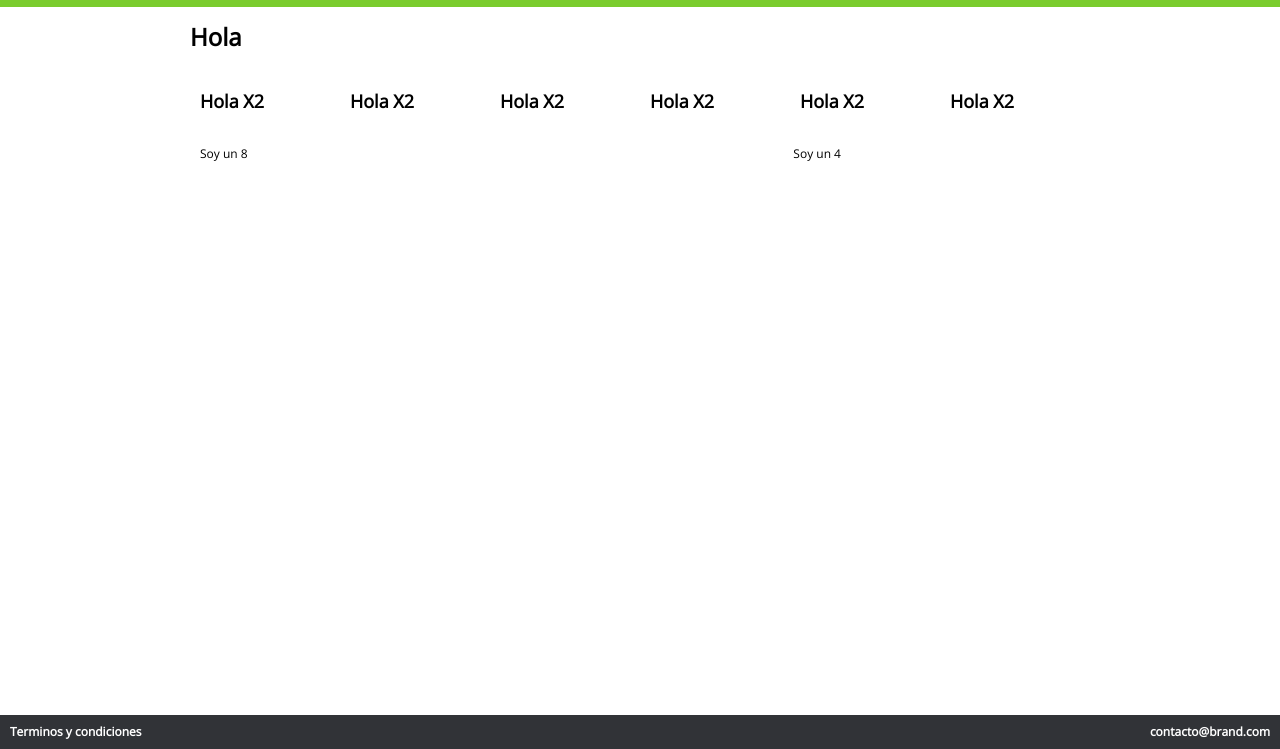
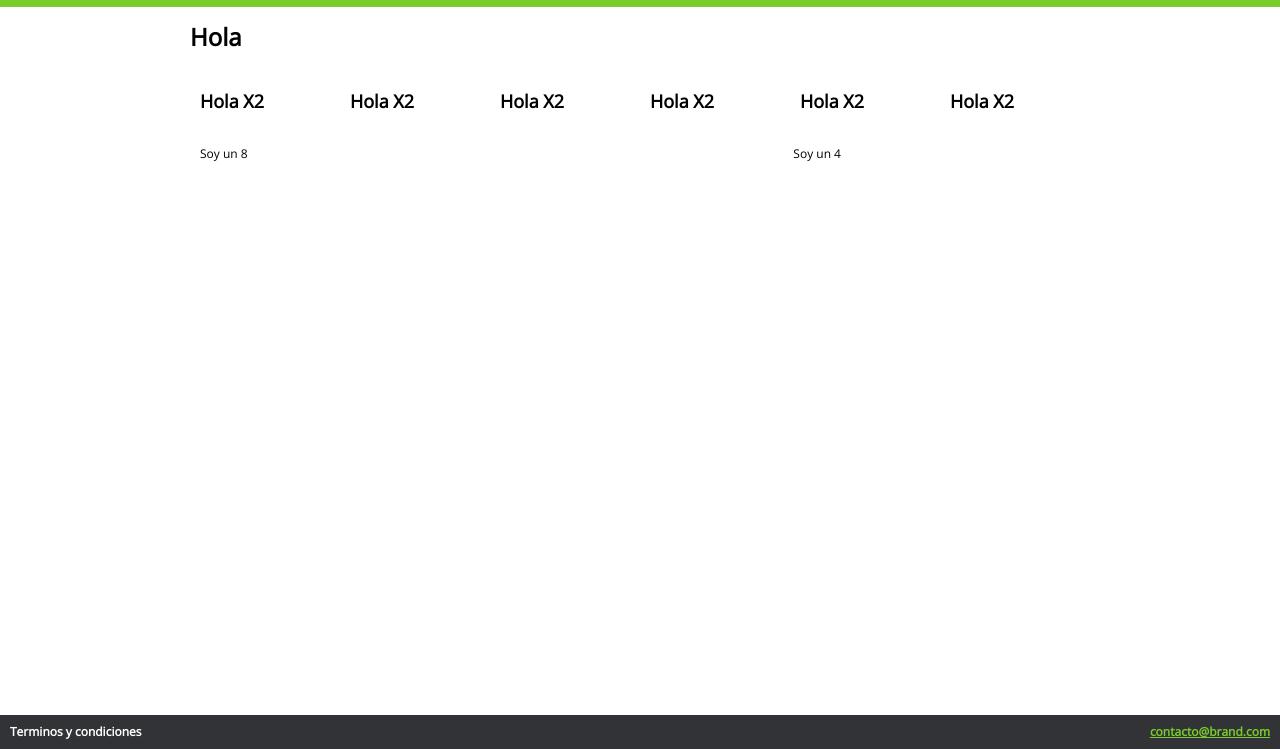
Before and after one commit to Keviin97/web-page, a plain HTML site: page producto.html in a window 1280 px wide. Shown: the part 51-800 px from the top of the page. Drawn offline with nearby package versions, Linux system fonts and the light colour scheme.

Commit message:
Arreglar el footer

```diff
--- a/producto.html
+++ b/producto.html
@@ -48,7 +48,7 @@
     <!-- Inicio del footer -->
     <footer>
         <div class="option"><b>Terminos y condiciones</b></div>
-        <div class="option"><b>contacto@brand.com</b></div>
+        <div class="option contact"><b><a href="mailto:contacto@brand.com">contacto@brand.com</a></b></div>
     </footer>
     <!-- Fin del footer -->
 </body>
```
Also changed, not shown: venta.html (+1 -1 lines).
